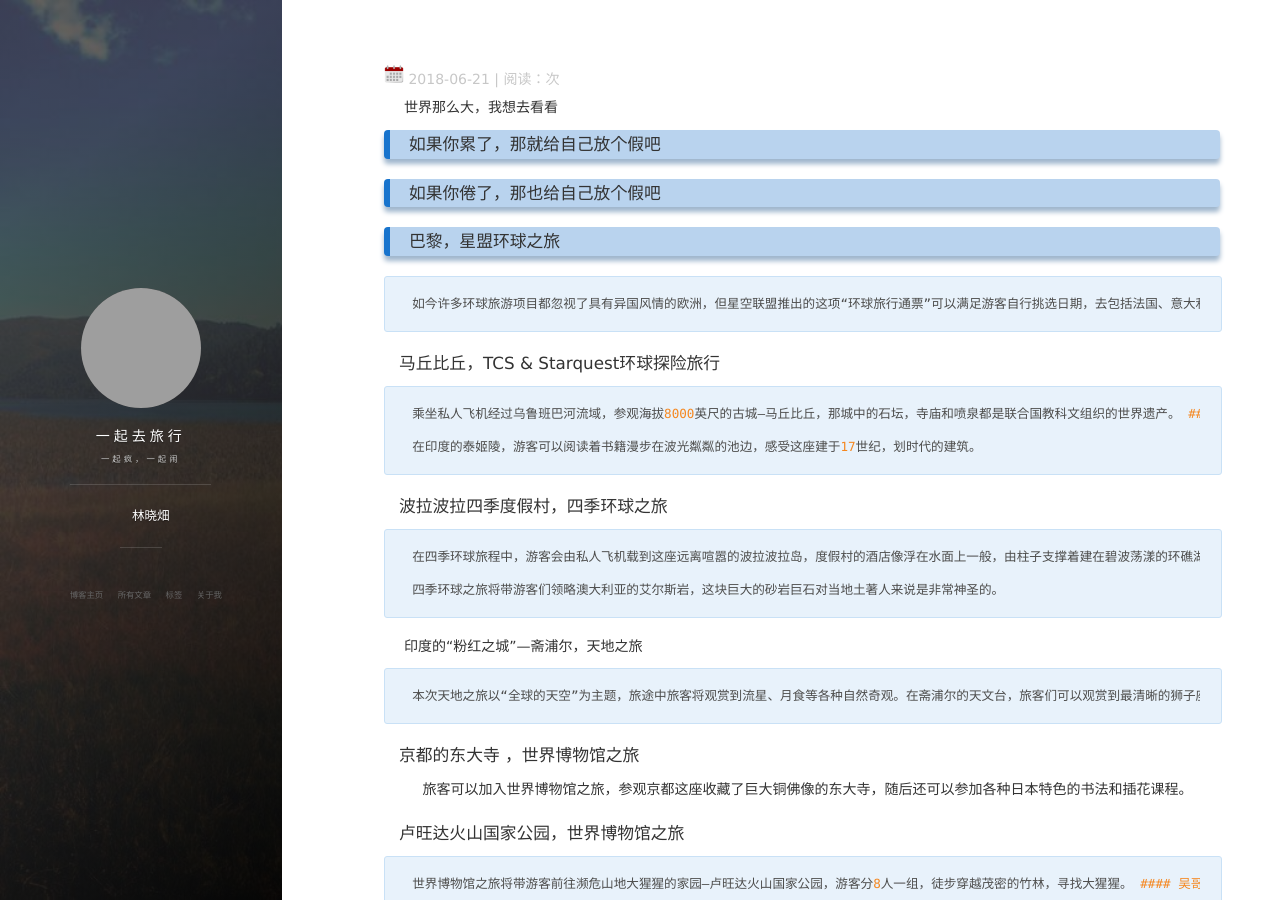
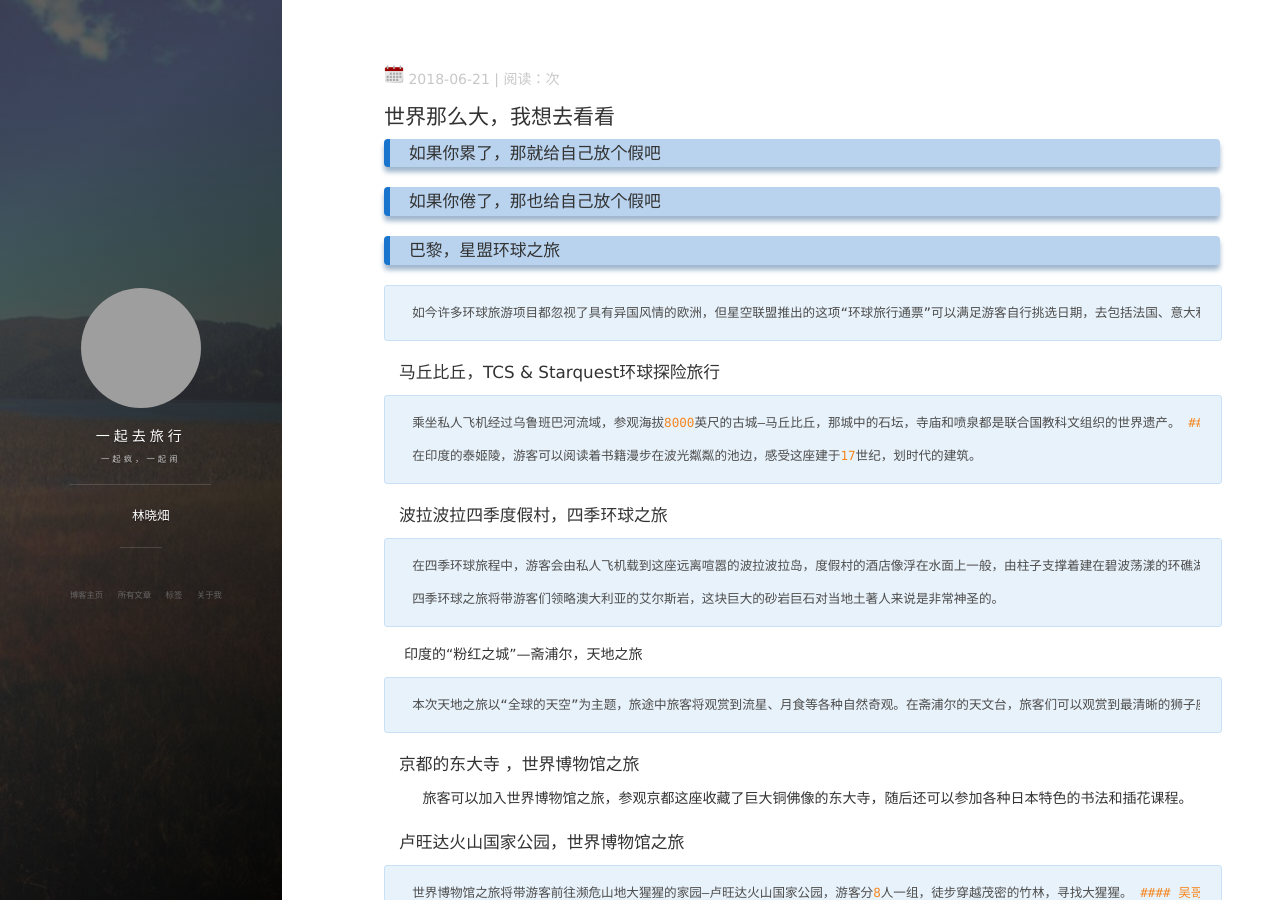
Before and after one commit to lxtxx/lxtxx.github.io, a Jekyll site: the page built from _posts/2018-06-17-环游世界.md, in a window 1280 px wide and 900 px high. Built offline with Jekyll 4.4.1, drawn with Linux system fonts in a browser that asks for light colours; nearby versions of some CDN libraries; our own code applies the rules of GitHub Pages for plain Markdown files; comment, search, counter and statistics services are not loaded; grey boxes are pictures that could not be loaded.

```diff
--- a/_posts/2018-06-17-环游世界.md
+++ b/_posts/2018-06-17-环游世界.md
@@ -4,9 +4,7 @@ title:环游世界
 date: 20180617
 tags:十三
 ---
-
-
-世界那么大，我想去看看
+## 世界那么大，我想去看看
 
 ### 如果你累了，那就给自己放个假吧
 ### 如果你倦了，那也给自己放个假吧
```
